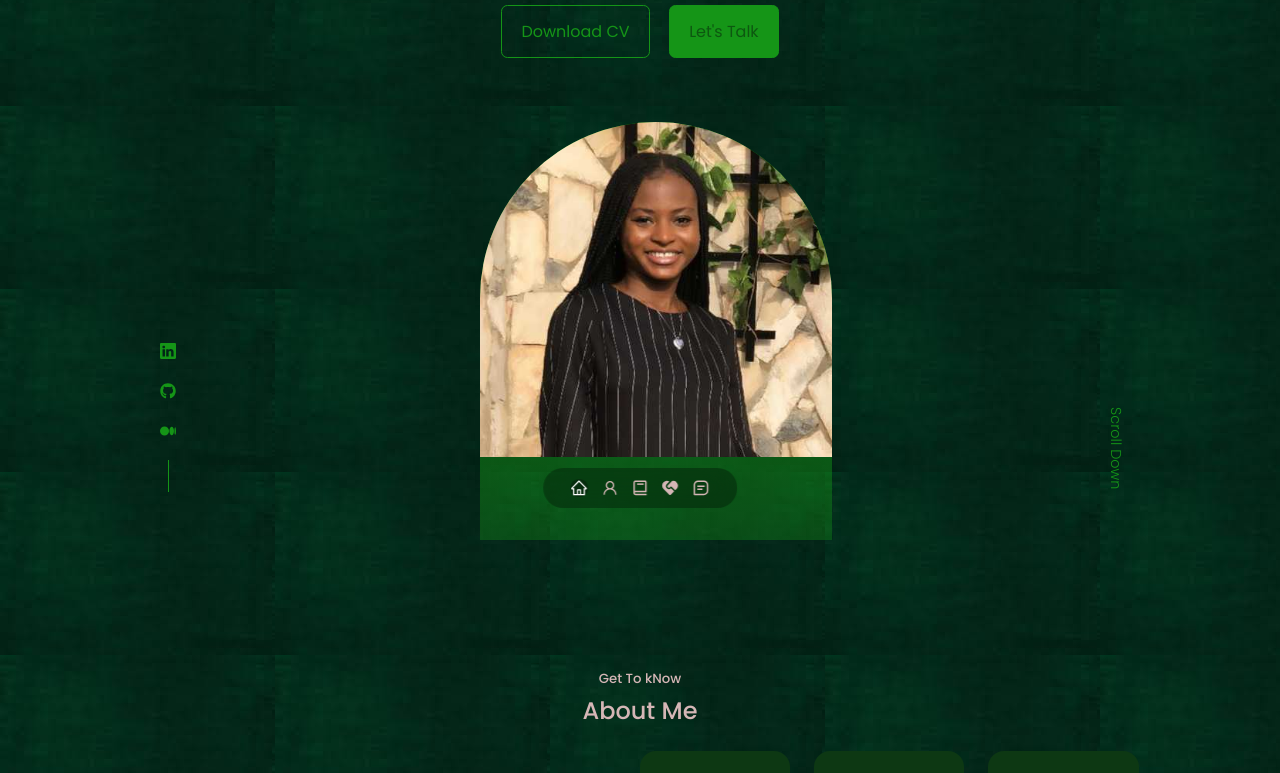
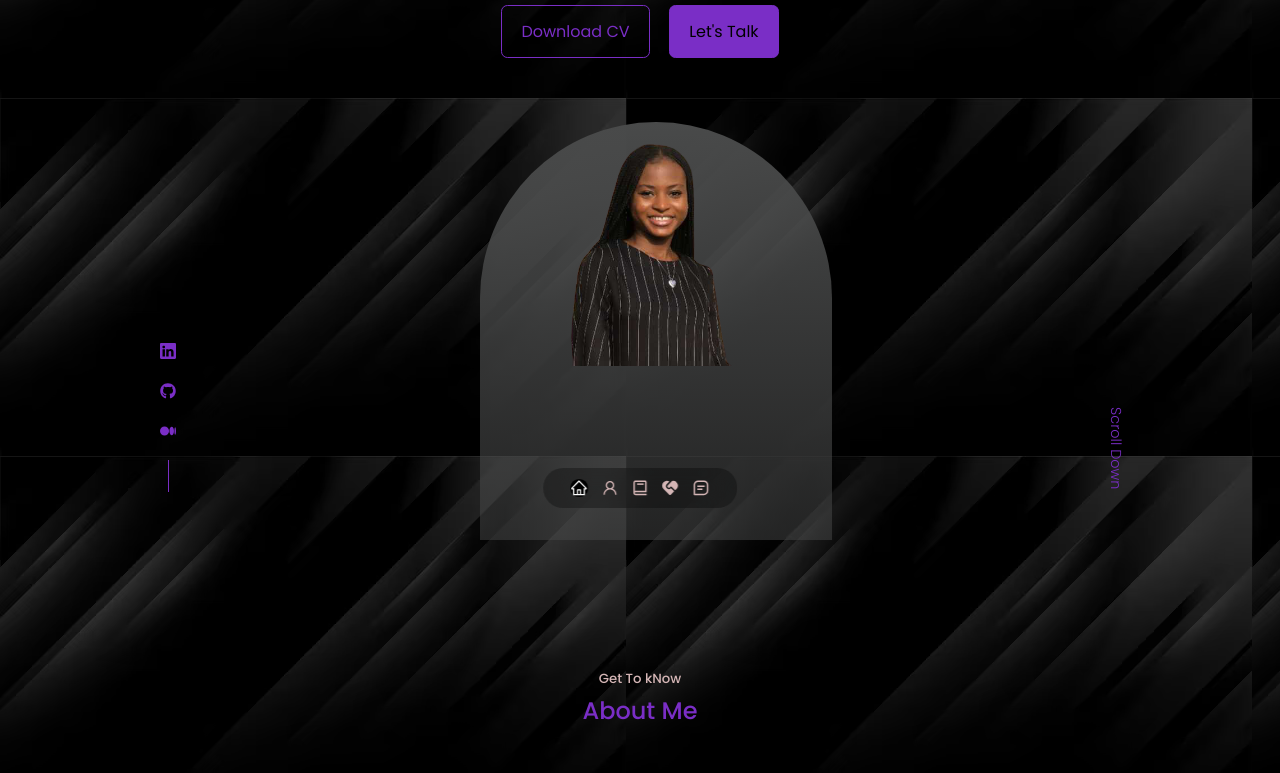
Before and after one commit to Jeweleni/Portfolio, a React (Create React App) app: page / in a window 1280 px wide. Shown: the part 260-1033 px from the top of the page. Built offline with nearby package versions, Linux system fonts and the light colour scheme; a web font is replaced by a local one.

Commit message:
ui changes

```diff
--- a/src/Components/About/About.css
+++ b/src/Components/About/About.css
@@ -3,6 +3,7 @@
     grid-template-columns: 35% 50%;
     gap: 15%;
     margin-bottom: 0;
+    margin-top: 30px;
 }
 
 .about__me {
--- a/src/Components/Header/Header.css
+++ b/src/Components/Header/Header.css
@@ -43,16 +43,16 @@ header{
  /* ======= ME ======== */
 
  .me{
-    background: linear-gradient( var(--color-primary), transparent);
+    background: linear-gradient( rgb(73, 74, 74), transparent);
     width: 22rem;
-    height: 40rem;
+    height: 50rem;
     position: relative;
     left: calc(50% - 10rem);
     margin-top: 4rem;
     border-radius: 12rem 12rem 0 0;
     /* justify-content: center; */
     overflow: hidden;
-    /* padding: 0.05rem 0.5rem 0.5rem 0.5rem; */
+    padding: 0.005rem 3rem 0.5rem 3rem;
 
 
  }
@@ -87,4 +87,8 @@ header{
     .header__socials, .scroll__down{
         display: none;
     }
+    .me{
+        border-radius: 12rem 12rem 5rem 5rem;
+    }
+
 }
--- a/src/Components/Header/Header.js
+++ b/src/Components/Header/Header.js
@@ -1,7 +1,7 @@
 import React from "react";
 import './Header.css';
 import CTA from '../CTA/CTA'
-import me from './me.jpg'
+import ME from "./ME.png"
 import Socials from "../Socials/Socials";
 
 const Header = () => {
@@ -15,7 +15,7 @@ const Header = () => {
                 <Socials/>
 
                 <div className="me">
-                    <img src={me} alt="me"/>
+                    <img src={ME} alt="me"/>
                 </div>
                 <a href="#contact" className="scroll__down">Scroll Down</a>
             </div>
--- a/src/Components/Navbar/Navbar.css
+++ b/src/Components/Navbar/Navbar.css
@@ -11,11 +11,11 @@ nav {
   border-radius: 3rem;
   display: flex;
   gap: 0.8rem;
-  backdrop-filter: blur(15px);
+  backdrop-filter:blur(15px);
 }
-::-webkit-backdrop-filter {
-  backdrop-filter: blur(15px);
-}
+/* ::-webkit-backdrop-filter {
+  backdrop-filter:blur(15px);
+} */
 
 nav a {
   background: transparent;
--- a/src/index.css
+++ b/src/index.css
@@ -11,9 +11,9 @@
 }
 
 :root {
-  --color-bg: rgba(7, 26, 10, 0.497);
-  --color-bg-variant: rgb(13, 56, 19);
-  --color-primary: rgb(21, 149, 23);
+  --color-bg: rgb(0, 0, 0);
+  --color-bg-variant: rgb(44, 16, 68);
+  --color-primary: rgb(122, 46, 198);
   --color-primary-variant: rgb(165, 171, 141);
   --color-white: white;
   --color-light: rgb(213, 182, 182);
@@ -37,7 +37,7 @@ body{
   background-color: var(--color-bg);
   color: var(--color-white);
   line-height: 1.7;
-  background-image: url(/public/assets/greenBackground.jpeg);
+  background-image: url(/public/assets/blackbackground.avif);
 }
 
 /* ===GENERAL STYLE==== */
@@ -69,7 +69,7 @@ section > h2, section > h5 {
   color: var(--color-light);
 }
 
-section > hh2{
+section > h2{
   color: var(--color-primary);
   margin-bottom: 3rem;
 }
```
Also changed, not shown: src/Components/Header/me.png.
